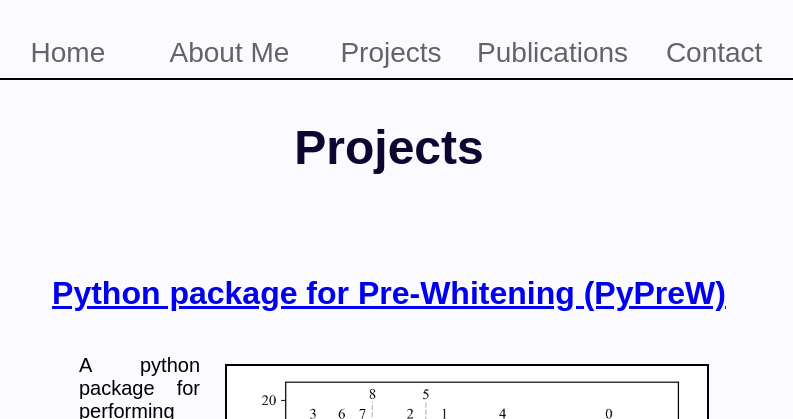
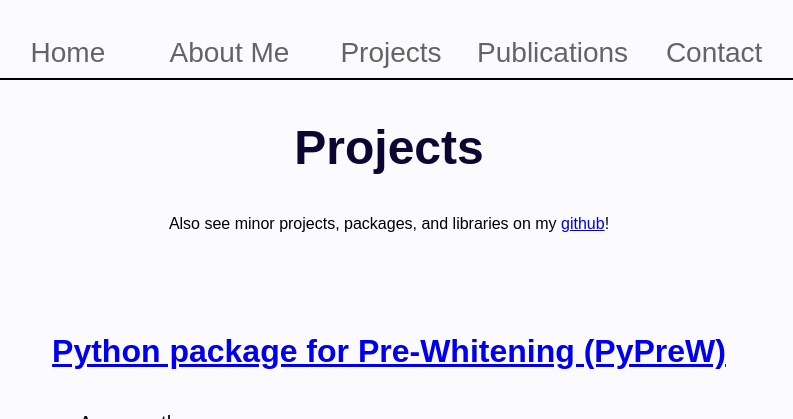
Before and after one commit to erikstacey/erikstacey.com, an Eleventy site: page src/pages/projects.html in a window 1280 px wide. Shown: the part 304-723 px from the top of the page, without its empty margins (251-1044 px from the left). Built offline with nearby package versions, Linux system fonts and the light colour scheme; Eleventy itself is replaced by a stand-in of ours; files that its build step writes are made by us from their sources.

Commit message:
Update projects.html
Added a small header pointing to my github

```diff
--- a/src/pages/projects.html
+++ b/src/pages/projects.html
@@ -2,7 +2,9 @@
 title: "Projects"
 layout: layouts/page.njk
 ---
-
+<center>
+Also see minor projects, packages, and libraries on my <a href="https://github.com/erikstacey">github</a>!
+</center>
 
 
 <h3>
```
